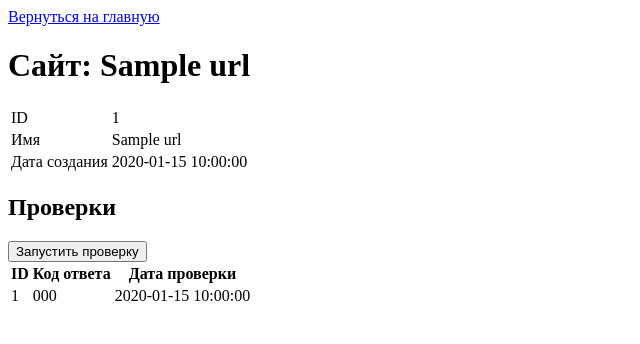
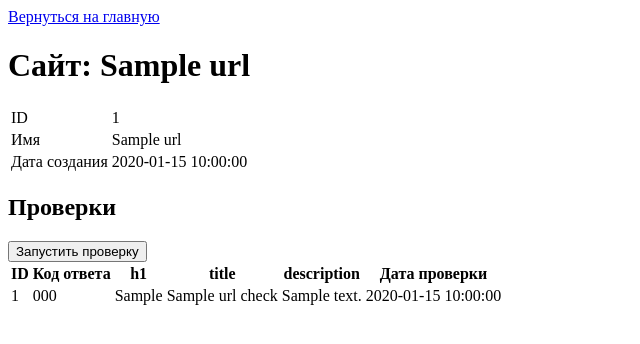
Before and after one commit to UsmanSakhbeev/python-project-83, a Flask app: page /urls/1 in a window 1280 px wide. Shown: the top 344 px of the page, without its empty margins (0-640 px from the left). Run offline with Flask 3, Linux system fonts and the light colour scheme; a database or web service that is not in the repository returns one stand-in record (values such as "Sample title"); some libraries are stand-ins or nearby versions.

Commit message:
bug fixes

```diff
--- a/page_analyzer/app.py
+++ b/page_analyzer/app.py
@@ -2,6 +2,7 @@ import os
 
 import psycopg2
 import requests
+from bs4 import BeautifulSoup
 from dotenv import load_dotenv
 from flask import Flask, flash, redirect, render_template, request, url_for
 
@@ -77,7 +78,14 @@ def check_url(id):
         response = requests.get(url)
         response.raise_for_status()
         status_code = response.status_code
-        db.insert_check(conn, id, status_code)
+
+        soup = BeautifulSoup(response.text, "lxml")
+        h1 = soup.h1.string if soup.h1 else None
+        title = soup.title.string if soup.title else None
+        description_tag = soup.find("meta", attrs={"name": "description"})
+        description = description_tag["content"] if description_tag else None
+
+        db.insert_check(conn, id, status_code, h1, title, description)
         flash("Проверка успешно пройдена", "succes")
     except requests.RequestException:
         flash("Произошла ошибка при проверке", "error")
--- a/page_analyzer/db.py
+++ b/page_analyzer/db.py
@@ -75,12 +75,14 @@ def get_all_urls(conn):
         return urls
 
 
-def insert_check(conn, url_id, status_code):
+def insert_check(conn, url_id, status_code, h1=None, title=None, description=None):
     with conn.cursor(cursor_factory=RealDictCursor) as curs:
         curs.execute(
             """
-            INSERT INTO url_checks (url_id, status_code) VALUES (%s, %s)
+            INSERT INTO
+            url_checks (url_id, status_code, h1, title, description)
+            VALUES (%s, %s, %s, %s, %s)
             """,
-            (url_id, status_code),
+            (url_id, status_code, h1, title, description),
         )
-        conn.commit
+        conn.commit()
--- a/page_analyzer/templates/index.html
+++ b/page_analyzer/templates/index.html
@@ -4,7 +4,6 @@
     <meta charset="UTF-8">
     <meta name="viewport" content="width=device-width, initial-scale=1.0">
     <title>Главная страница</title>
-    <!-- Подключение Bootstrap с помощью CDN -->
     <link href="https://cdn.jsdelivr.net/npm/bootstrap@5.1.3/dist/css/bootstrap.min.css" rel="stylesheet" integrity="sha384-1BmE4kWBq78iYhFldvKuhfTAU6auU8tT94WrHftjDbrCEXSU1oBoqyl2QvZ6jIW3" crossorigin="anonymous">
 </head>
 <body>
--- a/page_analyzer/templates/urls/show.html
+++ b/page_analyzer/templates/urls/show.html
@@ -34,6 +34,9 @@
           <tr>
             <th>ID</th>
             <th>Код ответа</th>
+            <th>h1</th>
+            <th>title</th>
+            <th>description</th>
             <th>Дата проверки</th>
           </tr>
         </thead>
@@ -42,6 +45,9 @@
           <tr>
             <td>{{ check.id }}</td>
             <td>{{ check.status_code or 'N/A'}}</td>
+            <td>{{ check.h1 or 'N/A'}}</td>
+            <td>{{ check.title or 'N/A'}}</td>
+            <td>{{ check.description or 'N/A'}}</td>
             <td>{{ check.created_at or 'N/A'}}</td>
           </tr>
           {% endfor %}
--- a/pyproject.toml
+++ b/pyproject.toml
@@ -16,6 +16,8 @@ python-dotenv = "^1.0.1"
 psycopg2-binary = "^2.9.9"
 gunicorn = "^23.0.0"
 requests = "^2.32.3"
+beautifulsoup4 = "^4.12.3"
+lxml = "^5.3.0"
 
 
 [tool.poetry.group.dev.dependencies]
```
Also changed, not shown: 1 other file.
